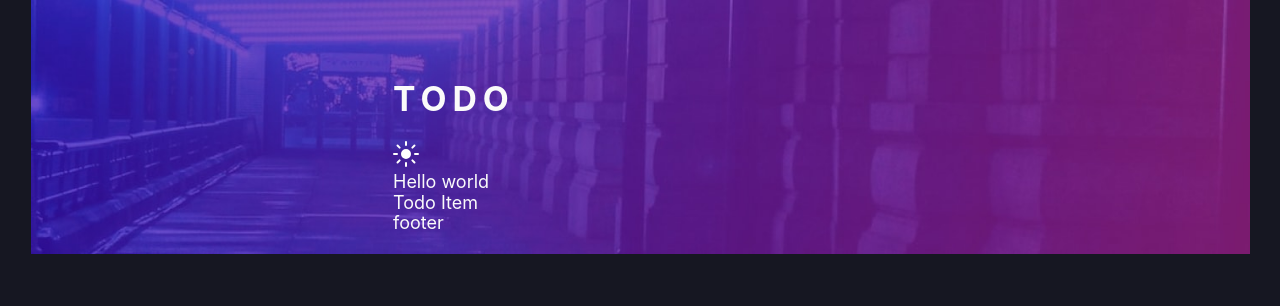
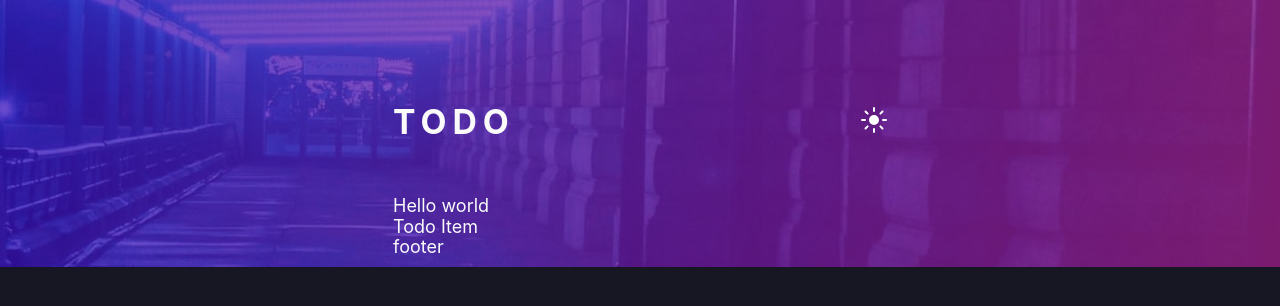
Before and after one commit to ClaytonDewey/dnd-todo-app, a React (Vite) app: page / in a window 1280 px wide. Shown: the top 306 px of the page. Built offline with nearby package versions, Linux system fonts and the light colour scheme.

Commit message:
Style page header

```diff
--- a/src/components/Header.tsx
+++ b/src/components/Header.tsx
@@ -6,7 +6,7 @@ type HeaderProps = {
 
 export const Header: React.FC<HeaderProps> = ({ children }) => {
   return (
-    <header>
+    <header className='todo__header'>
       <h1>todo</h1>
       {children}
     </header>
--- /dev/null
+++ b/src/sass/layout/_header.scss
@@ -0,0 +1,9 @@
+.todo__header {
+  display: flex;
+  justify-content: space-between;
+  margin-bottom: 3.2rem;
+
+  h1 {
+    color: var(--light-1);
+  }
+}
--- a/src/sass/main.scss
+++ b/src/sass/main.scss
@@ -11,3 +11,4 @@
 
 @import 'layout/container';
 @import 'layout/footer';
+@import 'layout/header';
```
